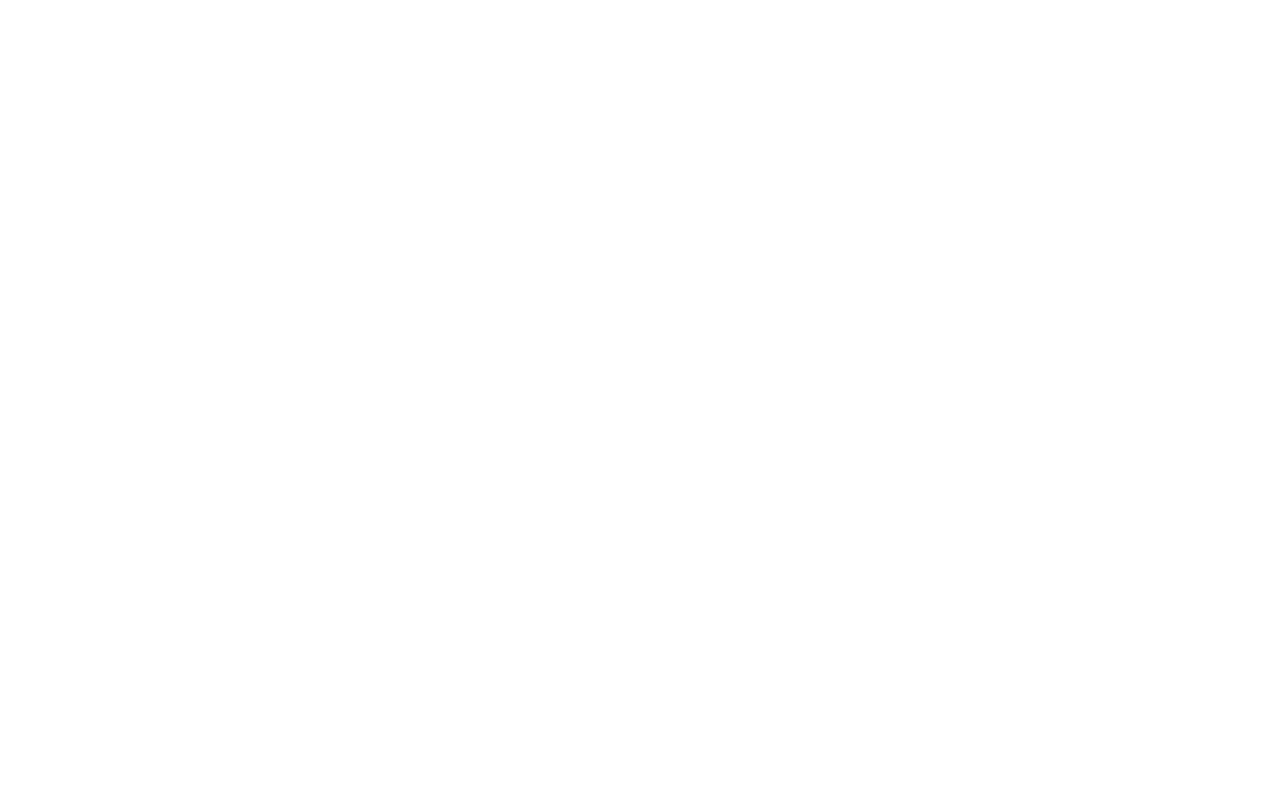
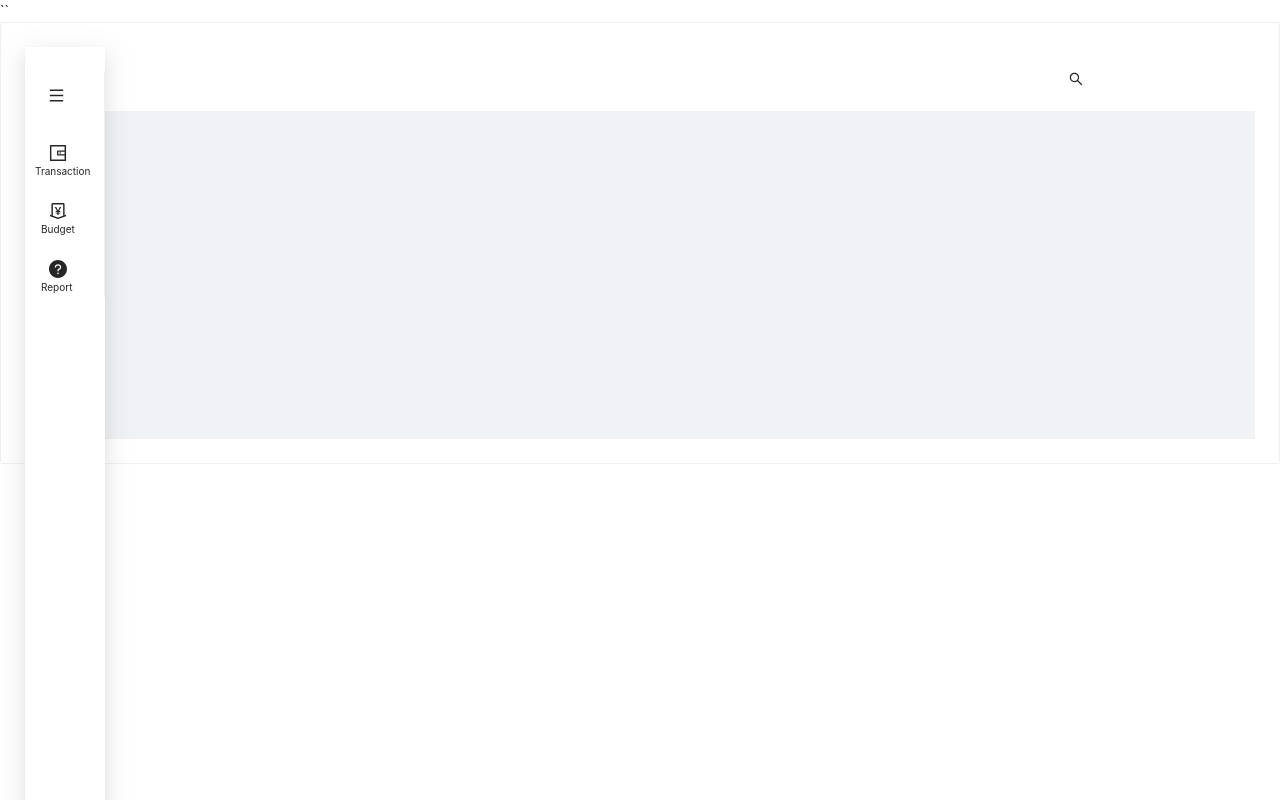
Before and after one commit to thirtsa-t/Moneywatch-UI, a React (Create React App) app: page /report in a window 1280 px wide. Built offline with nearby package versions, Linux system fonts and the light colour scheme.

Commit message:
here is the report transaction

```diff
--- a/src/Components/HomePage.js
+++ b/src/Components/HomePage.js
@@ -16,9 +16,9 @@
         <div  className=' home-layout'>
 
 
-            {/* <h1 style={{ margin: '3% 0% 0% 8%', font: '15px',color:'white' }}>Money watch */}
+            <h1 style={{ margin: '3% 0% 0% 8%', font: '15px',color:'white' }}>Money watch
 
-             {/* </h1> */}
+              </h1>
              <h1 className='home'>English</h1>
              <p className='middle-paragraphy'>MoneyWatch</p>
              <p1 className='about-paragraphy'>“LET YOUR DREAM COMES  AND PLANS COMES TRUE”</p1>
--- /dev/null
+++ b/src/Components/Report.js
@@ -0,0 +1,78 @@
+import React,{useState} from 'react';
+import ReactDOM from 'react-dom';
+import {Link} from 'react-router-dom';
+import 'antd/dist/antd.css';
+import './index.css';
+import { Layout, Menu,Card} from 'antd';
+import {
+
+  SearchOutlined,
+  GithubOutlined,
+  LinkedinFilled,
+  TwitterOutlined,
+  SlackSquareOutlined,
+  WalletOutlined,
+  MenuOutlined,
+  MoneyCollectOutlined,
+  QuestionCircleFilled,
+
+} from '@ant-design/icons';
+
+const { Header, Sider, Content } = Layout;
+const Report=({children}) =>{
+    const [collapsed,setCollapsed]= useState(false)
+  const toggle = () => {
+ setCollapsed(!collapsed)
+  };
+
+    return (
+      <Card>
+      <Layout>
+        <Sider className='ant-menu' trigger={null} collapsible collapsed={collapsed} width="10vh"
+        style={{minHeight: "200vh", position:"fixed", backgroundColor:"white"}}>
+          <div className="siderIcon" />
+
+          <Menu mode="inline" defaultSelectedKeys={['0']}>
+          <Menu.Item key="1" icon={<MenuOutlined style={{fontSize:"15px"}} />}></Menu.Item>
+
+            <Menu.Item key="2" icon={<WalletOutlined style={{fontSize:"18px", marginTop:"20px"}}/>}>
+            </Menu.Item><p style={{fontSize:"10px", marginTop:"5px", marginLeft:"10px"}}>Transaction</p>
+
+            <Menu.Item key="3" icon={<MoneyCollectOutlined style={{fontSize:"18px", marginTop:"20px"}}/>}>
+            </Menu.Item><p style={{fontSize:"10px", marginTop:"5px", marginLeft:"16px"}}>Budget</p>
+
+            <Menu.Item key="4" icon={<QuestionCircleFilled  style={{fontSize:"18px", marginTop:"20px"}}/>}>
+            </Menu.Item><p style={{fontSize:"10px", marginTop:"5px", marginLeft:"16px"}}>Report</p>
+
+          </Menu>
+        </Sider>
+        <Layout className="site-layout">
+
+          <Header className="header-layout" width="10vh" style={{ padding: 0, backgroundColor:"white" }}>
+          <div className="headerIcon">
+
+
+          <SearchOutlined className="searchIcon"/>
+          </div>
+          </Header>
+          <Content
+            className="site-layout-background"
+            style={{
+              margin: '24px 16px',
+              padding: 24,
+              minHeight: 280,
+            }}
+          >
+            ({children})
+          </Content>
+        </Layout>
+      </Layout>
+      </Card>
+
+    );
+  }
+
+
+
+
+export default Report;
--- a/src/Routes/index.js
+++ b/src/Routes/index.js
@@ -1,25 +1,27 @@
 import React from 'react';
-import HomePage from '../Views/HomePageView';
-import Aboutus from '../Views/AboutusView';
-import Contactus from '../Views/ContactusView';
+import HomePage from '../Components/HomePage';
+import Aboutus from '../Components/aboutus';
+import Contactus from '../Components/Contactus';
 import MainLayout from '../Views/Home';
 import SignIn from '../Views/SignIn';
 import SignUp from '../Views/SignUp';
+import Report from '../Views/ReportView'
 import { Route, Switch } from 'react-router-dom';
 
 
 const Index = () => {
     return (
-        <Switch>
+        <switch>
             <Route component={HomePage} exact path={["/", "/homePage"]} />
-            <Route component={Aboutus} exact path={["/aboutus"]} />
-            <Route component={Contactus} exact path={["/contactus"]} />
+            <Route component={Aboutus} exact path={["/", "/aboutus"]} />
+            <Route component={Contactus} exact path={["/", "/contactus"]} />
             <Route component={MainLayout} exact path={["/mainlayout"]} />``
 
             <Route component={SignIn} exact path={["/signin"]} />
             <Route component={SignUp} exact path={["/signup"]} />
+            <Route component={Report} exact path={["/report"]} />
 
-        </Switch>
+        </switch>
     )
 }
 export default Index;
--- a/src/Views/AboutusView.js
+++ /dev/null
@@ -1,13 +0,0 @@
-import React from 'react';
-import Aboutus from '../Components/aboutus';
-
-
-
-const AboutusView = () => {
-   return(
-<Aboutus>
-   <h1>Please Welcome</h1>
-</Aboutus>
-   )
-}
-export default AboutusView;
--- a/src/Views/ContactusView.js
+++ /dev/null
@@ -1,11 +0,0 @@
-import React from 'react';
-import Contactus from '../Components/Contactus';
-
-
-
-const ContactusView = () => {
-   return(
-<Contactus></Contactus>
-   )
-}
-export default ContactusView;
--- a/src/Views/HomePageView.js
+++ /dev/null
@@ -1,12 +0,0 @@
-import React from 'react';
-
-import HomePage from '../Components/HomePage';
-
-
-
-const HomePageView = () => {
-   return(
-<HomePage></HomePage>
-   )
-}
-export default HomePageView;
--- /dev/null
+++ b/src/Views/ReportView.js
@@ -0,0 +1,11 @@
+import React from 'react';
+import Report from '../Components/Report';
+
+const ReportView  =()=>{
+    return(
+        <div>
+            <Report></Report>
+        </div>
+    )
+}
+export default ReportView
```
